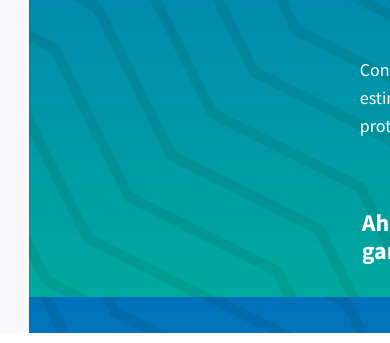
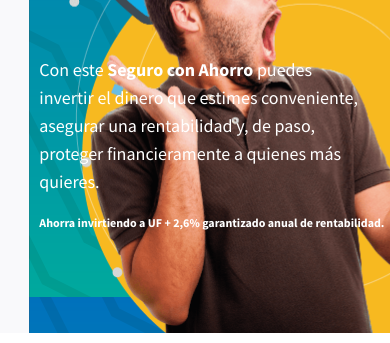
Before and after one commit to ervinjahic65/LSAOS, a plain HTML site: page index.html in a window 390 px wide. Shown: the part 249-592 px from the top of the page. Drawn offline with Linux system fonts and the light colour scheme.

Commit message:
fix mobile view for hero section

```diff
--- a/files/custom.css
+++ b/files/custom.css
@@ -2503,6 +2503,15 @@ body,input,textarea,select{
     .et_pb_image_0 .et_pb_image_wrap img,.et_pb_image_1 .et_pb_image_wrap img{
         width:auto
     }
+    .rs-parallax-wrap {
+        left: 10px !important;
+    }
+    #slider-6-slide-17-layer-1 {
+        font-size: 12px !important;
+    }
+    #slider-6-slide-17-layer-0 {
+        width: 330px !important;
+    }
 }
  .fluid-width-video-wrapper{
     width:100%;
```
